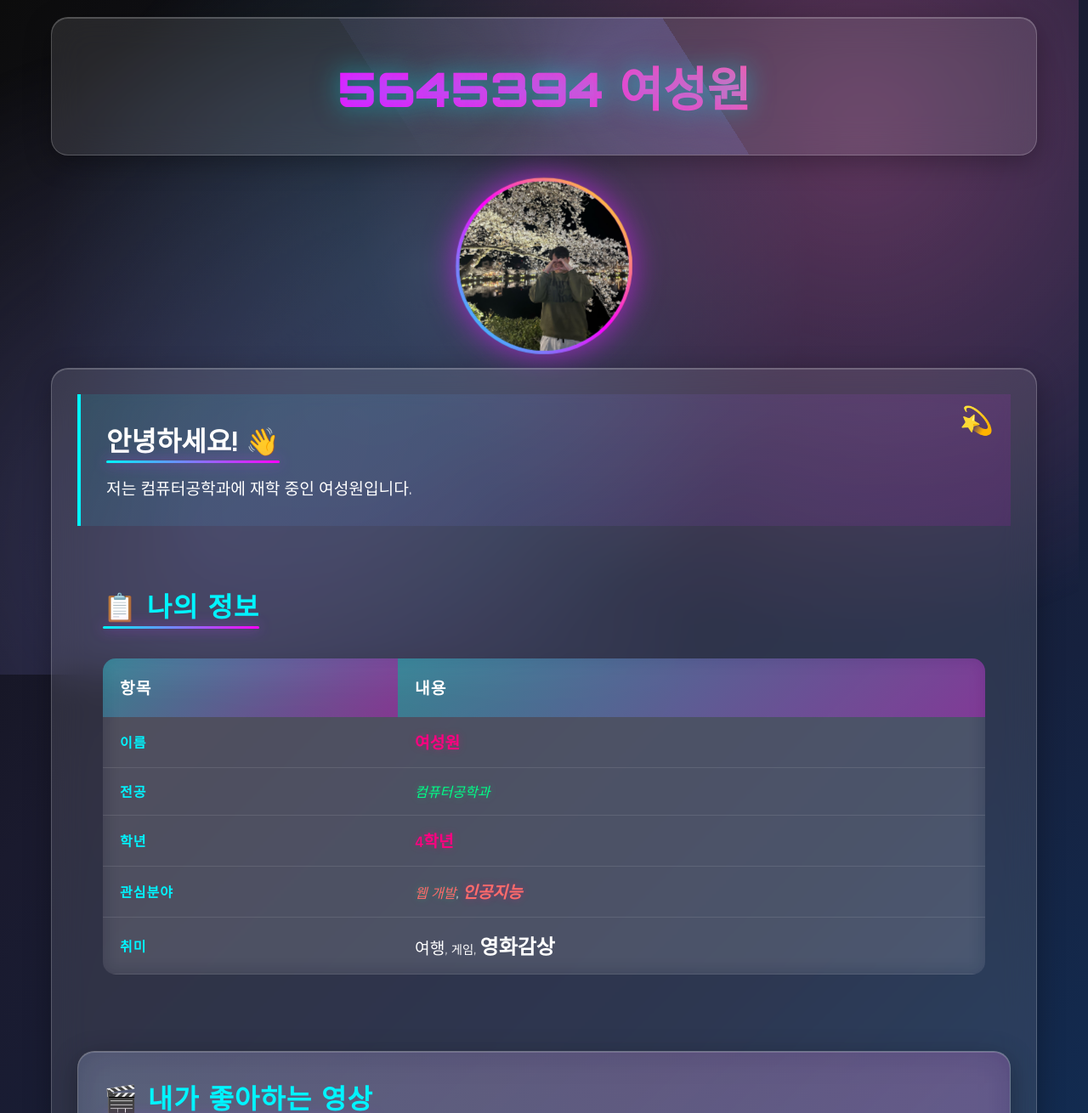
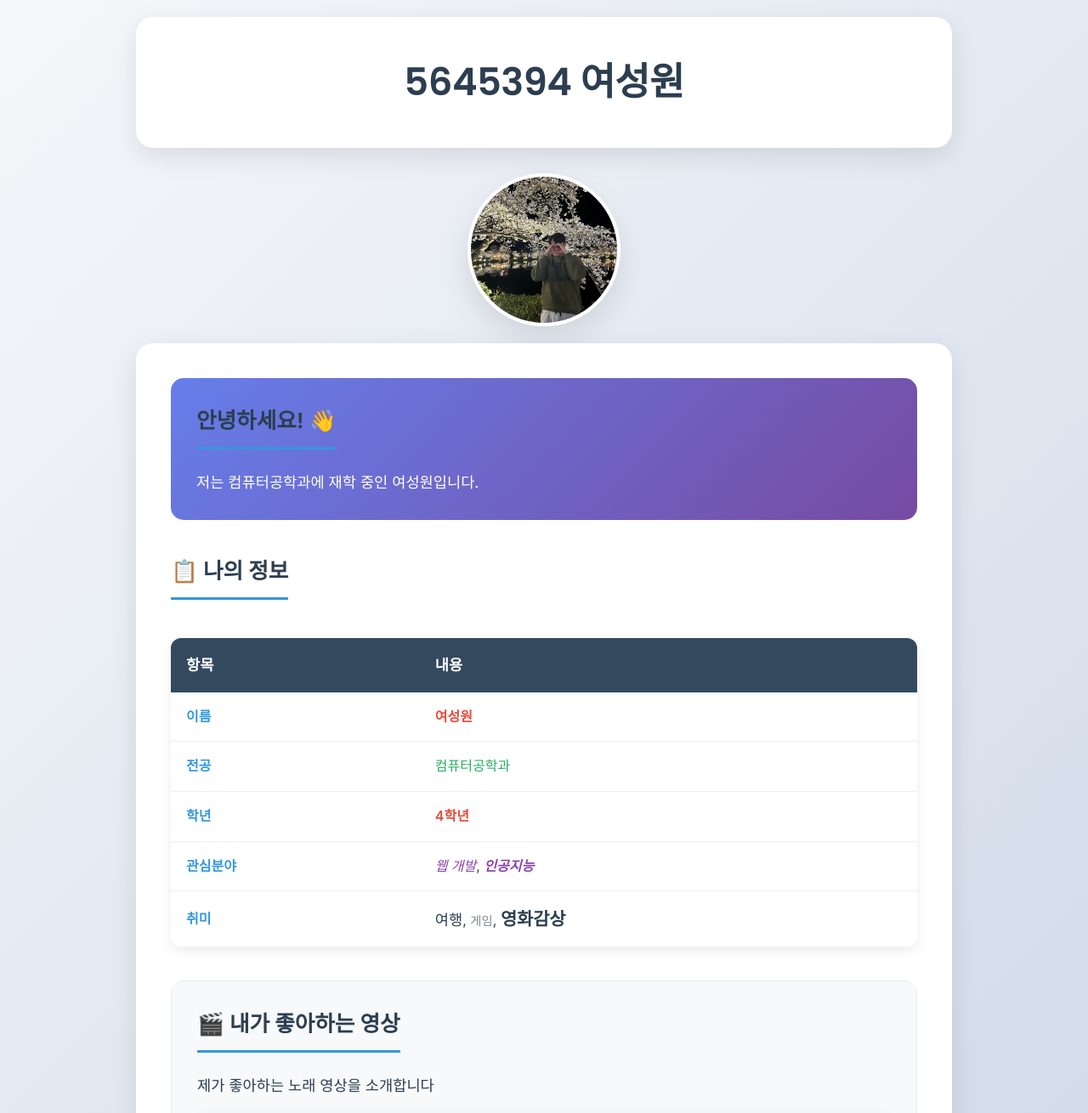
Before and after one commit to aqwo6333/sw, a Flask app: page / in a window 1280 px wide. Shown: the top 1310 px of the page at 85% size. Run offline with Flask 3, Linux system fonts and the light colour scheme.

Commit message:
Clean minimal design: Modern and professional layout

```diff
--- a/static/styles.css
+++ b/static/styles.css
@@ -1,4 +1,4 @@
-@import url('https://fonts.googleapis.com/css2?family=Orbitron:wght@400;700;900&family=Rajdhani:wght@300;400;600&display=swap');
+@import url('https://fonts.googleapis.com/css2?family=Inter:wght@300;400;500;600;700&family=Poppins:wght@300;400;500;600;700&display=swap');
 
 * {
     margin: 0;
@@ -7,346 +7,250 @@
 }
 
 body {
-    font-family: 'Rajdhani', sans-serif;
-    background: linear-gradient(135deg, #0c0c0c 0%, #1a1a2e 25%, #16213e 50%, #0f3460 75%, #533483 100%);
+    font-family: 'Inter', sans-serif;
+    background: linear-gradient(135deg, #f5f7fa 0%, #c3cfe2 100%);
     min-height: 100vh;
-    color: #ffffff;
-    overflow-x: hidden;
-    position: relative;
-}
-
-body::before {
-    content: '';
-    position: fixed;
-    top: 0;
-    left: 0;
-    width: 100%;
-    height: 100%;
-    background:
-        radial-gradient(circle at 20% 80%, rgba(120, 119, 198, 0.3) 0%, transparent 50%),
-        radial-gradient(circle at 80% 20%, rgba(255, 119, 198, 0.3) 0%, transparent 50%),
-        radial-gradient(circle at 40% 40%, rgba(120, 219, 255, 0.2) 0%, transparent 50%);
-    animation: backgroundMove 20s ease-in-out infinite;
-    z-index: -1;
-}
-
-@keyframes backgroundMove {
-    0%, 100% { transform: translateX(0) translateY(0); }
-    25% { transform: translateX(-20px) translateY(-10px); }
-    50% { transform: translateX(20px) translateY(10px); }
-    75% { transform: translateX(-10px) translateY(20px); }
+    color: #2c3e50;
+    line-height: 1.6;
 }
 
 .container {
-    max-width: 1200px;
+    max-width: 1000px;
     margin: 0 auto;
     padding: 20px;
-    position: relative;
-    z-index: 1;
-}
-
-.glass-card {
-    background: rgba(255, 255, 255, 0.1);
-    backdrop-filter: blur(20px);
-    border-radius: 20px;
-    border: 1px solid rgba(255, 255, 255, 0.2);
-    box-shadow:
-        0 8px 32px rgba(0, 0, 0, 0.3),
-        inset 0 1px 0 rgba(255, 255, 255, 0.2);
-    transition: all 0.3s ease;
-}
-
-.glass-card:hover {
-    transform: translateY(-5px);
-    box-shadow:
-        0 15px 40px rgba(0, 0, 0, 0.4),
-        0 0 30px rgba(120, 119, 198, 0.3);
 }
 
 .header {
+    background: white;
     text-align: center;
     padding: 40px;
     margin-bottom: 30px;
-    position: relative;
-    overflow: hidden;
-}
-
-.header::before {
-    content: '';
-    position: absolute;
-    top: -50%;
-    left: -50%;
-    width: 200%;
-    height: 200%;
-    background: conic-gradient(from 0deg, transparent, rgba(120, 119, 198, 0.3), transparent);
-    animation: rotate 10s linear infinite;
-    z-index: -1;
-}
-
-@keyframes rotate {
-    0% { transform: rotate(0deg); }
-    100% { transform: rotate(360deg); }
+    border-radius: 20px;
+    box-shadow: 0 10px 30px rgba(0, 0, 0, 0.1);
+    border: 1px solid rgba(255, 255, 255, 0.8);
 }
 
 .header h1 {
-    font-family: 'Orbitron', monospace;
-    font-size: 3.5em;
-    font-weight: 900;
-    background: linear-gradient(45deg, #00f5ff, #ff00ff, #ffff00, #00ff00);
-    background-size: 400% 400%;
-    -webkit-background-clip: text;
-    -webkit-text-fill-color: transparent;
-    background-clip: text;
-    animation: gradientShift 3s ease-in-out infinite;
-    text-shadow: 0 0 30px rgba(0, 245, 255, 0.5);
+    font-family: 'Poppins', sans-serif;
+    font-size: 2.8em;
+    font-weight: 600;
+    color: #2c3e50;
     margin: 0;
-}
-
-@keyframes gradientShift {
-    0%, 100% { background-position: 0% 50%; }
-    50% { background-position: 100% 50%; }
+    letter-spacing: -0.5px;
 }
 
 .profile-image {
-    width: 200px;
-    height: 200px;
+    width: 180px;
+    height: 180px;
     border-radius: 50%;
-    border: 4px solid transparent;
-    background: linear-gradient(45deg, #00f5ff, #ff00ff) padding-box,
-                linear-gradient(45deg, #00f5ff, #ff00ff, #ffff00) border-box;
+    border: 4px solid white;
+    box-shadow: 0 15px 35px rgba(0, 0, 0, 0.1);
     margin: 20px auto;
     display: block;
     object-fit: cover;
-    transition: all 0.5s ease;
-    animation: profileGlow 2s ease-in-out infinite alternate;
+    transition: transform 0.3s ease;
 }
 
-@keyframes profileGlow {
-    0% {
-        box-shadow: 0 0 20px rgba(0, 245, 255, 0.5);
-        transform: scale(1);
-    }
-    100% {
-        box-shadow: 0 0 40px rgba(255, 0, 255, 0.7);
-        transform: scale(1.05);
-    }
+.profile-image:hover {
+    transform: scale(1.05);
 }
 
 .main-content {
-    padding: 30px;
+    background: white;
+    padding: 40px;
+    border-radius: 20px;
+    box-shadow: 0 10px 30px rgba(0, 0, 0, 0.1);
+    border: 1px solid rgba(255, 255, 255, 0.8);
+    margin-bottom: 30px;
 }
 
 .section {
     margin-bottom: 40px;
-    padding: 30px;
-    position: relative;
+}
+
+.section:last-child {
+    margin-bottom: 0;
 }
 
 .intro-section {
-    background: linear-gradient(135deg, rgba(0, 245, 255, 0.1), rgba(255, 0, 255, 0.1));
-    border-left: 4px solid #00f5ff;
-    position: relative;
+    background: linear-gradient(135deg, #667eea 0%, #764ba2 100%);
+    color: white;
+    padding: 30px;
+    border-radius: 15px;
+    margin-bottom: 40px;
 }
 
-.intro-section::before {
-    content: '💫';
-    position: absolute;
-    top: 20px;
-    right: 20px;
-    font-size: 2em;
-    animation: bounce 2s infinite;
-}
-
-@keyframes bounce {
-    0%, 20%, 50%, 80%, 100% { transform: translateY(0); }
-    40% { transform: translateY(-10px); }
-    60% { transform: translateY(-5px); }
+.intro-section h2 {
+    font-family: 'Poppins', sans-serif;
+    font-size: 1.8em;
+    font-weight: 500;
+    margin-bottom: 15px;
 }
 
 .section h2 {
-    font-family: 'Orbitron', monospace;
-    font-size: 2em;
-    margin-bottom: 20px;
-    position: relative;
+    font-family: 'Poppins', sans-serif;
+    font-size: 1.6em;
+    font-weight: 600;
+    color: #2c3e50;
+    margin-bottom: 25px;
+    padding-bottom: 10px;
+    border-bottom: 3px solid #3498db;
     display: inline-block;
-}
-
-.section h2::after {
-    content: '';
-    position: absolute;
-    bottom: -5px;
-    left: 0;
-    width: 100%;
-    height: 3px;
-    background: linear-gradient(90deg, #00f5ff, #ff00ff);
-    border-radius: 2px;
-    animation: underlineGlow 2s ease-in-out infinite;
-}
-
-@keyframes underlineGlow {
-    0%, 100% { box-shadow: 0 0 5px rgba(0, 245, 255, 0.5); }
-    50% { box-shadow: 0 0 20px rgba(255, 0, 255, 0.8); }
 }
 
 .info-table {
     width: 100%;
     border-collapse: collapse;
     margin: 20px 0;
-    border-radius: 15px;
+    background: white;
+    border-radius: 12px;
     overflow: hidden;
-    background: rgba(255, 255, 255, 0.05);
-    backdrop-filter: blur(10px);
+    box-shadow: 0 5px 15px rgba(0, 0, 0, 0.08);
 }
 
 .info-table th {
-    background: linear-gradient(135deg, rgba(0, 245, 255, 0.3), rgba(255, 0, 255, 0.3));
+    background: #34495e;
     color: white;
-    padding: 20px;
+    padding: 18px;
     text-align: left;
-    font-size: 1.2em;
     font-weight: 600;
-    text-transform: uppercase;
-    letter-spacing: 1px;
+    font-size: 1.1em;
 }
 
 .info-table td {
-    padding: 15px 20px;
-    border-bottom: 1px solid rgba(255, 255, 255, 0.1);
-    transition: all 0.3s ease;
+    padding: 16px 18px;
+    border-bottom: 1px solid #ecf0f1;
+    transition: background-color 0.2s ease;
 }
 
 .info-table tr:hover {
-    background: rgba(0, 245, 255, 0.1);
-    transform: scale(1.02);
+    background-color: #f8f9fa;
 }
 
-.info-table tr:hover td {
-    color: #00f5ff;
-    text-shadow: 0 0 10px rgba(0, 245, 255, 0.5);
+.info-table tr:last-child td {
+    border-bottom: none;
 }
 
 .text-primary {
-    color: #00f5ff;
-    font-weight: bold;
-    text-transform: uppercase;
-    letter-spacing: 1px;
+    color: #3498db;
+    font-weight: 600;
 }
 
 .text-success {
-    color: #00ff88;
-    font-style: italic;
-    text-shadow: 0 0 10px rgba(0, 255, 136, 0.3);
+    color: #27ae60;
+    font-weight: 500;
 }
 
 .text-danger {
-    color: #ff0080;
-    font-size: 1.2em;
-    font-weight: bold;
-    text-shadow: 0 0 10px rgba(255, 0, 128, 0.3);
+    color: #e74c3c;
+    font-weight: 600;
 }
 
 .text-large {
-    font-size: 1.5em;
-    font-weight: bold;
+    font-size: 1.3em;
+    font-weight: 600;
 }
 
 .text-medium {
-    font-size: 1.2em;
+    font-size: 1.1em;
+    font-weight: 400;
 }
 
 .text-small {
     font-size: 0.9em;
+    color: #7f8c8d;
 }
 
 .text-italic {
     font-style: italic;
-    color: #ff6b6b;
+    color: #8e44ad;
 }
 
 .tech-stack {
-    color: white;
+    background: white;
+    color: #2c3e50;
     padding: 12px 20px;
     border-radius: 25px;
     display: inline-block;
-    margin: 8px;
-    font-size: 1em;
-    font-weight: 600;
-    text-transform: uppercase;
-    letter-spacing: 1px;
-    position: relative;
-    overflow: hidden;
+    margin: 6px;
+    font-size: 0.9em;
+    font-weight: 500;
+    border: 2px solid #ecf0f1;
     transition: all 0.3s ease;
     cursor: pointer;
 }
 
-.tech-stack::before {
-    content: '';
-    position: absolute;
-    top: 0;
-    left: -100%;
-    width: 100%;
-    height: 100%;
-    background: linear-gradient(90deg, transparent, rgba(255, 255, 255, 0.2), transparent);
-    transition: left 0.5s;
-}
-
-.tech-stack:hover::before {
-    left: 100%;
-}
-
 .tech-stack:hover {
-    transform: translateY(-3px) scale(1.05);
-    box-shadow: 0 10px 25px rgba(0, 0, 0, 0.3);
+    transform: translateY(-2px);
+    box-shadow: 0 5px 15px rgba(0, 0, 0, 0.1);
 }
 
 .tech-html {
-    background: linear-gradient(135deg, #e34c26, #f06529);
-    box-shadow: 0 5px 15px rgba(227, 76, 38, 0.4);
+    border-color: #e34c26;
+    color: #e34c26;
+}
+
+.tech-html:hover {
+    background: #e34c26;
+    color: white;
 }
 
 .tech-js {
-    background: linear-gradient(135deg, #f7df1e, #ffeb3b);
-    color: #333;
-    box-shadow: 0 5px 15px rgba(247, 223, 30, 0.4);
+    border-color: #f7df1e;
+    color: #d4ac0d;
+}
+
+.tech-js:hover {
+    background: #f7df1e;
+    color: #2c3e50;
 }
 
 .tech-python {
-    background: linear-gradient(135deg, #3776ab, #4b8bbe);
-    box-shadow: 0 5px 15px rgba(55, 118, 171, 0.4);
+    border-color: #3776ab;
+    color: #3776ab;
+}
+
+.tech-python:hover {
+    background: #3776ab;
+    color: white;
 }
 
 .tech-java {
-    background: linear-gradient(135deg, #ed8b00, #f89820);
-    box-shadow: 0 5px 15px rgba(237, 139, 0, 0.4);
+    border-color: #ed8b00;
+    color: #ed8b00;
+}
+
+.tech-java:hover {
+    background: #ed8b00;
+    color: white;
 }
 
 .tech-flutter {
-    background: linear-gradient(135deg, #02569b, #0277bd);
-    box-shadow: 0 5px 15px rgba(2, 86, 155, 0.4);
+    border-color: #02569b;
+    color: #02569b;
+}
+
+.tech-flutter:hover {
+    background: #02569b;
+    color: white;
 }
 
 .tech-node {
-    background: linear-gradient(135deg, #68a063, #8bc34a);
-    box-shadow: 0 5px 15px rgba(104, 160, 99, 0.4);
+    border-color: #68a063;
+    color: #68a063;
+}
+
+.tech-node:hover {
+    background: #68a063;
+    color: white;
 }
 
 .video-section {
+    background: #f8f9fa;
+    padding: 30px;
+    border-radius: 15px;
     margin: 30px 0;
-    padding: 30px;
-    border-radius: 20px;
-    position: relative;
-    overflow: hidden;
-}
-
-.video-section::before {
-    content: '';
-    position: absolute;
-    top: 0;
-    left: 0;
-    right: 0;
-    bottom: 0;
-    background: linear-gradient(45deg, rgba(0, 245, 255, 0.1), rgba(255, 0, 255, 0.1));
-    z-index: -1;
+    border: 1px solid #e9ecef;
 }
 
 .video-container {
@@ -355,19 +259,9 @@ body::before {
     height: 0;
     padding-bottom: 56.25%;
     margin: 20px 0;
-    border-radius: 15px;
+    border-radius: 12px;
     overflow: hidden;
-    box-shadow:
-        0 10px 30px rgba(0, 0, 0, 0.3),
-        0 0 50px rgba(0, 245, 255, 0.2);
-    transition: all 0.3s ease;
-}
-
-.video-container:hover {
-    transform: scale(1.02);
-    box-shadow:
-        0 15px 40px rgba(0, 0, 0, 0.4),
-        0 0 60px rgba(255, 0, 255, 0.3);
+    box-shadow: 0 8px 25px rgba(0, 0, 0, 0.1);
 }
 
 .video-container iframe {
@@ -376,93 +270,86 @@ body::before {
     left: 0;
     width: 100%;
     height: 100%;
-    border-radius: 15px;
+    border-radius: 12px;
 }
 
 .search-engines {
+    background: white;
     text-align: center;
     padding: 40px;
     border-radius: 20px;
-    position: relative;
-    margin-top: 40px;
+    box-shadow: 0 10px 30px rgba(0, 0, 0, 0.1);
+    border: 1px solid rgba(255, 255, 255, 0.8);
 }
 
 .search-engines h3 {
-    color: #00f5ff;
-    margin-bottom: 30px;
-    font-family: 'Orbitron', monospace;
-    text-transform: uppercase;
-    letter-spacing: 2px;
+    font-family: 'Poppins', sans-serif;
+    color: #2c3e50;
+    margin-bottom: 25px;
+    font-weight: 600;
+    font-size: 1.4em;
 }
 
 .search-link {
     display: inline-block;
-    margin: 0 20px;
-    transition: all 0.5s ease;
-    position: relative;
-}
-
-.search-link::before {
-    content: '';
-    position: absolute;
-    top: -10px;
-    left: -10px;
-    right: -10px;
-    bottom: -10px;
-    background: linear-gradient(45deg, #00f5ff, #ff00ff);
-    border-radius: 20px;
-    opacity: 0;
-    transition: opacity 0.3s ease;
-    z-index: -1;
-}
-
-.search-link:hover::before {
-    opacity: 0.3;
+    margin: 0 15px;
+    transition: transform 0.3s ease;
+    border-radius: 12px;
+    overflow: hidden;
+    box-shadow: 0 5px 15px rgba(0, 0, 0, 0.1);
 }
 
 .search-link:hover {
-    transform: scale(1.1) rotateY(10deg);
+    transform: translateY(-5px);
+    box-shadow: 0 10px 25px rgba(0, 0, 0, 0.15);
 }
 
 .search-link img {
-    width: 300px;
-    height: 200px;
-    border-radius: 15px;
-    box-shadow: 0 10px 25px rgba(0, 0, 0, 0.3);
+    width: 280px;
+    height: 180px;
+    border-radius: 12px;
     transition: all 0.3s ease;
 }
 
 ::-webkit-scrollbar {
-    width: 12px;
+    width: 8px;
 }
 
 ::-webkit-scrollbar-track {
-    background: rgba(255, 255, 255, 0.1);
+    background: #f1f1f1;
     border-radius: 10px;
 }
 
 ::-webkit-scrollbar-thumb {
-    background: linear-gradient(45deg, #00f5ff, #ff00ff);
+    background: #c1c1c1;
     border-radius: 10px;
 }
 
 ::-webkit-scrollbar-thumb:hover {
-    background: linear-gradient(45deg, #ff00ff, #00f5ff);
+    background: #a8a8a8;
 }
 
 @media (max-width: 768px) {
     .header h1 {
-        font-size: 2.5em;
+        font-size: 2.2em;
+    }
+
+    .main-content {
+        padding: 25px;
     }
 
     .search-link img {
-        width: 250px;
+        width: 240px;
         height: 150px;
     }
 
     .tech-stack {
-        margin: 5px;
-        padding: 10px 15px;
-        font-size: 0.9em;
+        margin: 4px;
+        padding: 10px 16px;
+        font-size: 0.85em;
+    }
+
+    .section {
+        margin-bottom: 30px;
     }
 }
--- a/templates/index.html
+++ b/templates/index.html
@@ -8,14 +8,14 @@
 </head>
 <body>
     <div class="container">
-        <div class="header glass-card">
+        <div class="header">
             <h1 class="text-large">5645394 여성원</h1>
         </div>
 
         <img src="../static/photo.jpg"
              alt="프로필 사진" class="profile-image">
 
-        <div class="main-content glass-card">
+        <div class="main-content">
             <div class="intro-section section">
                 <h2>안녕하세요! 👋</h2>
                 <p class="text-medium">
@@ -64,7 +64,7 @@
                 </table>
             </div>
 
-            <div class="video-section section glass-card">
+            <div class="video-section section">
                 <h2 class="text-primary">🎬 내가 좋아하는 영상</h2>
                 <p class="text-medium">제가 좋아하는 노래 영상을 소개합니다</p>
                 <div class="video-container">
@@ -91,7 +91,7 @@
             </div>
         </div>
 
-        <div class="search-engines glass-card">
+        <div class="search-engines">
             <h3 class="text-large">🔍 검색엔진 바로가기</h3>
             <p class="text-small">아래 이미지를 클릭하면 해당 검색엔진으로 이동합니다.</p>
 
```
